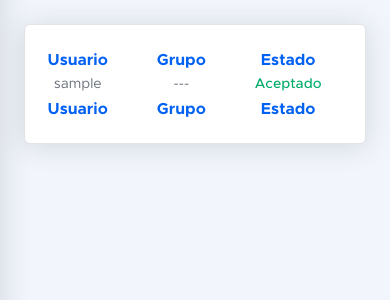
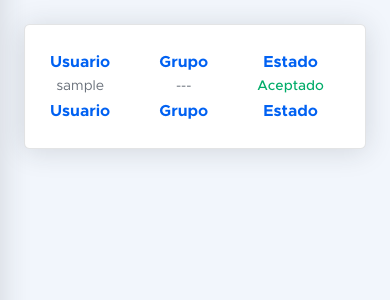
Before and after one commit to ezeqrb/pfsat, a Django app: page /admin-list_usuarios in a window 390 px wide. Shown: the part 153-453 px from the top of the page. Run offline with Django 3.2, Linux system fonts and the light colour scheme; the visitor is signed in with stand-in values (Sample User, id 1); data comes from the database, SQL or seed files in the repository; data that the repository does not hold is empty; some libraries are stand-ins or nearby versions.

Commit message:
arrgelo de tablas responsive

```diff
--- a/templates/medico/manejo-paciente/list-pacientes.html
+++ b/templates/medico/manejo-paciente/list-pacientes.html
@@ -50,9 +50,9 @@
 <!-- Main page content-->
 <div class="container-fluid px-4">
     <div class="card">
-        <div class="card-body d-flex justify-content-evenly">
+        <div class="table-responsive">
         {% if pacientes %}
-            <table id="datatablesSimple">
+            <table id="datatablesSimple" style="margin: 1.5rem;">
                 <thead class="text-primary text-center">
                     <tr>
                         <th>DNI</th>
--- a/templates/sat/private/manejo-medico/list-medicos.html
+++ b/templates/sat/private/manejo-medico/list-medicos.html
@@ -51,9 +51,9 @@
 <!-- Main page content-->
 <div class="container-fluid px-4">
     <div class="card">
-        <div class="card-body d-flex justify-content-evenly">
+        <div class="table-responsive">
         {% if medicos %}
-            <table id="datatablesSimple">
+            <table id="datatablesSimple" style="margin: 1.5rem;">
                 <thead class="text-primary text-center">
                     <tr>
                         <th>DNI</th>
--- a/templates/sat/private/manejo-usuario/list-usuarios.html
+++ b/templates/sat/private/manejo-usuario/list-usuarios.html
@@ -26,9 +26,9 @@
 <!-- Main page content-->
 <div class="container-fluid px-4">
     <div class="card">
-        <div class="card-body d-flex justify-content-evenly">
+        <div class="table-responsive">
         {% if usuarios %}
-            <table id="datatablesSimple">
+            <table id="datatablesSimple" style="margin: 1.5rem;">
                 <thead class="text-primary text-center">
                     <tr>
                         <th>Usuario</th>
```
Also changed, not shown: templates/sat/private/admin-dashboard.html (+10 -4 lines).
